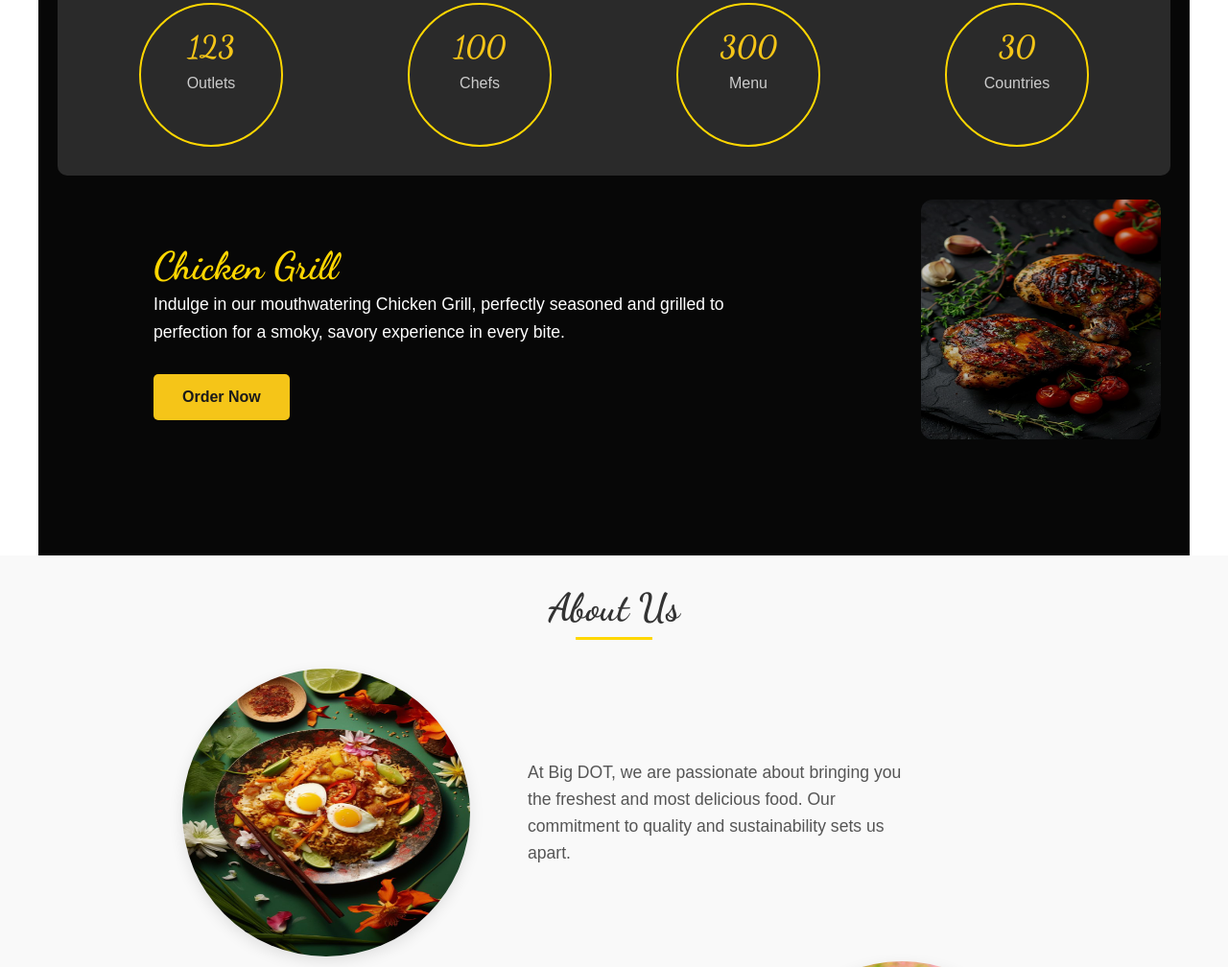
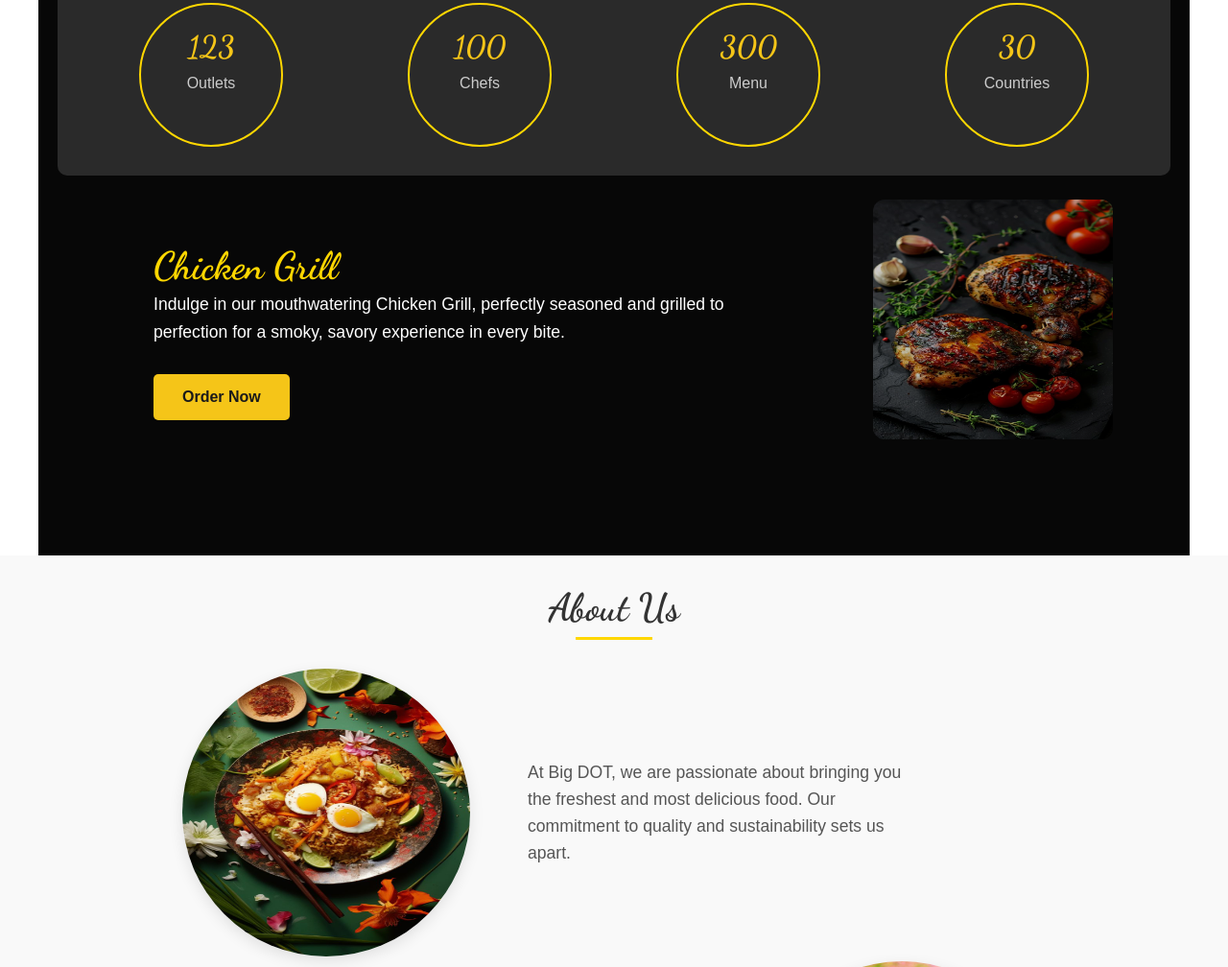
Before and after one commit to McAnnison/revolve-web, a plain HTML site: page index.html in a window 1280 px wide. Shown: the part 1885-2893 px from the top of the page at 96% size. Drawn offline with Linux system fonts and the light colour scheme.

Commit message:
Adjust left position of html element for improved layout

```diff
--- a/style.css
+++ b/style.css
@@ -528,7 +528,7 @@ html {
     transition: filter 0.3s ease;
     position: relative;
     top: -250px;
-    left: 900px;
+    left: 850px;
     bottom: 0;
 }
 
```
